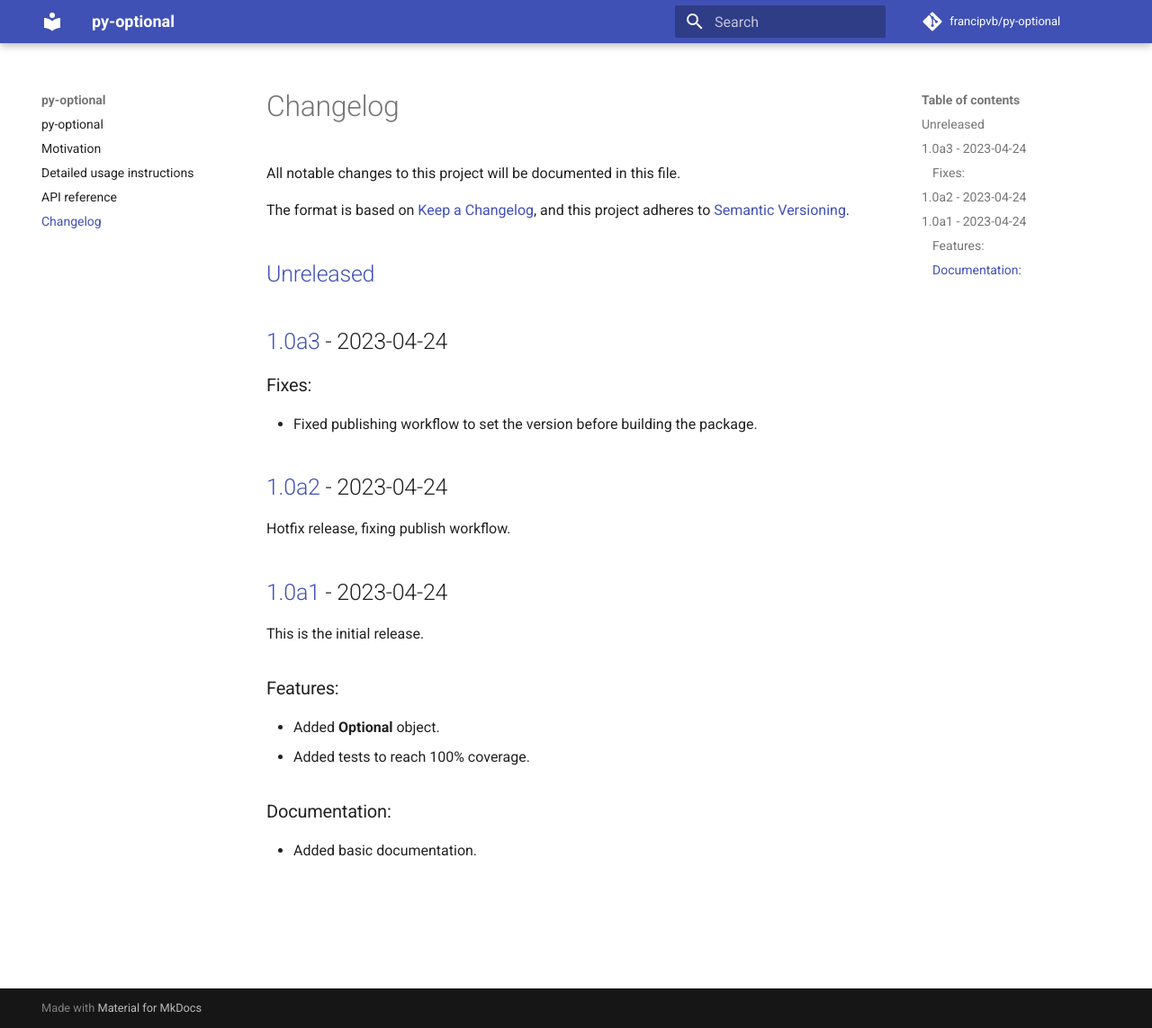
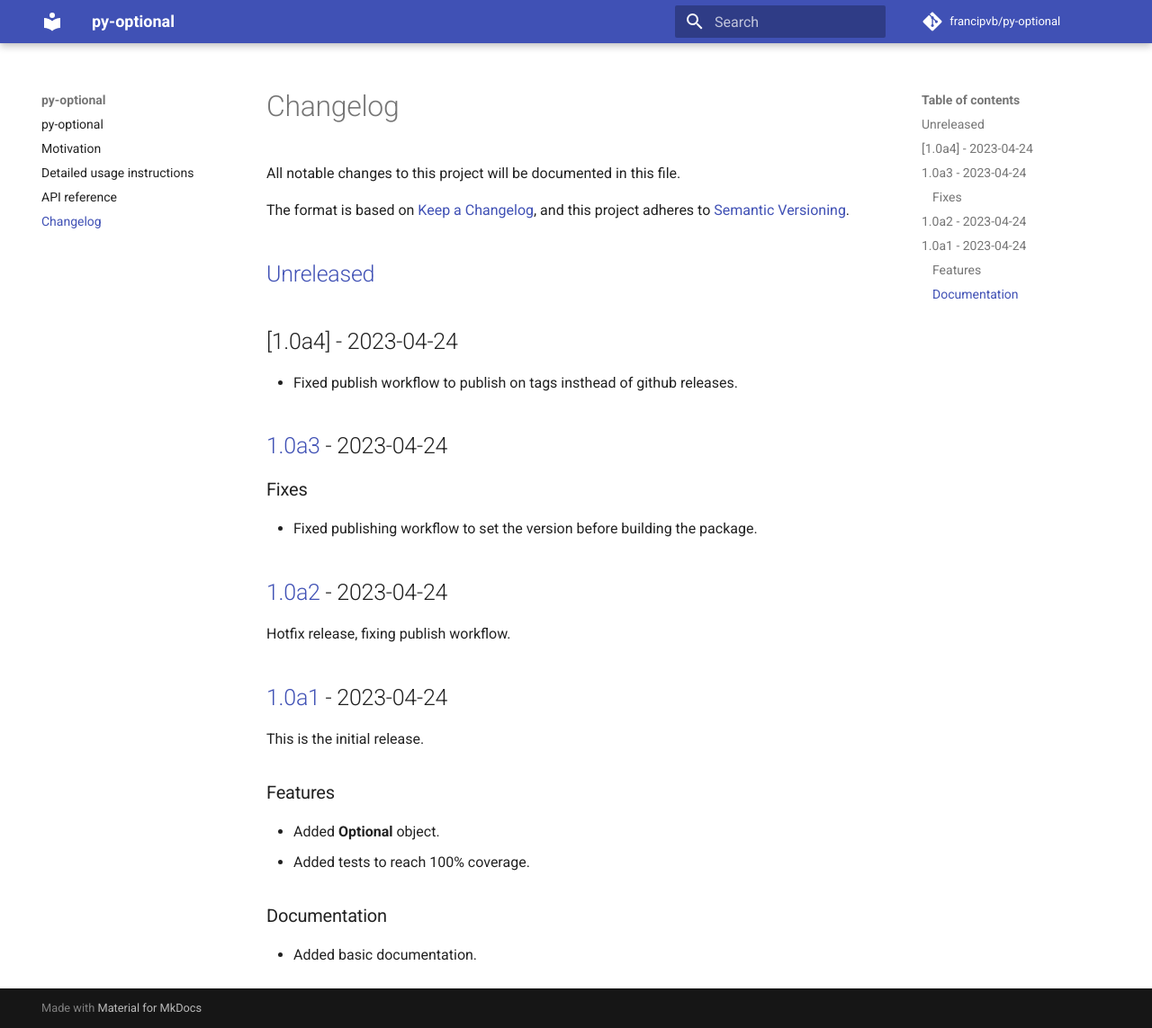
Before and after one commit to francipvb/py-optional, an MkDocs documentation site: the page built from docs/CHANGELOG.md, in a window 1280 px wide and 1143 px high. Shown: the whole window at 90% size. Built offline with MkDocs 1.6.1 and Material for MkDocs 9.7.7, drawn with Linux system fonts in a browser that asks for light colours; comment, search, counter and statistics services are not loaded.

Commit message:
Fixed changelog.

```diff
--- a/docs/CHANGELOG.md
+++ b/docs/CHANGELOG.md
@@ -7,9 +7,13 @@ and this project adheres to [Semantic Versioning](https://semver.org/spec/v2.0.0
 
 ## [Unreleased]
 
+## [1.0a4] - 2023-04-24
+
+- Fixed publish workflow to publish on tags insthead of github releases.
+
 ## [1.0a3] - 2023-04-24
 
-### Fixes:
+### Fixes
 
 - Fixed publishing workflow to set the version before building the package.
 
@@ -21,12 +25,12 @@ Hotfix release, fixing publish workflow.
 
 This is the initial release.
 
-### Features:
+### Features
 
 - Added **Optional** object.
 - Added tests to reach 100% coverage.
 
-### Documentation:
+### Documentation
 
 - Added basic documentation.
 
```
